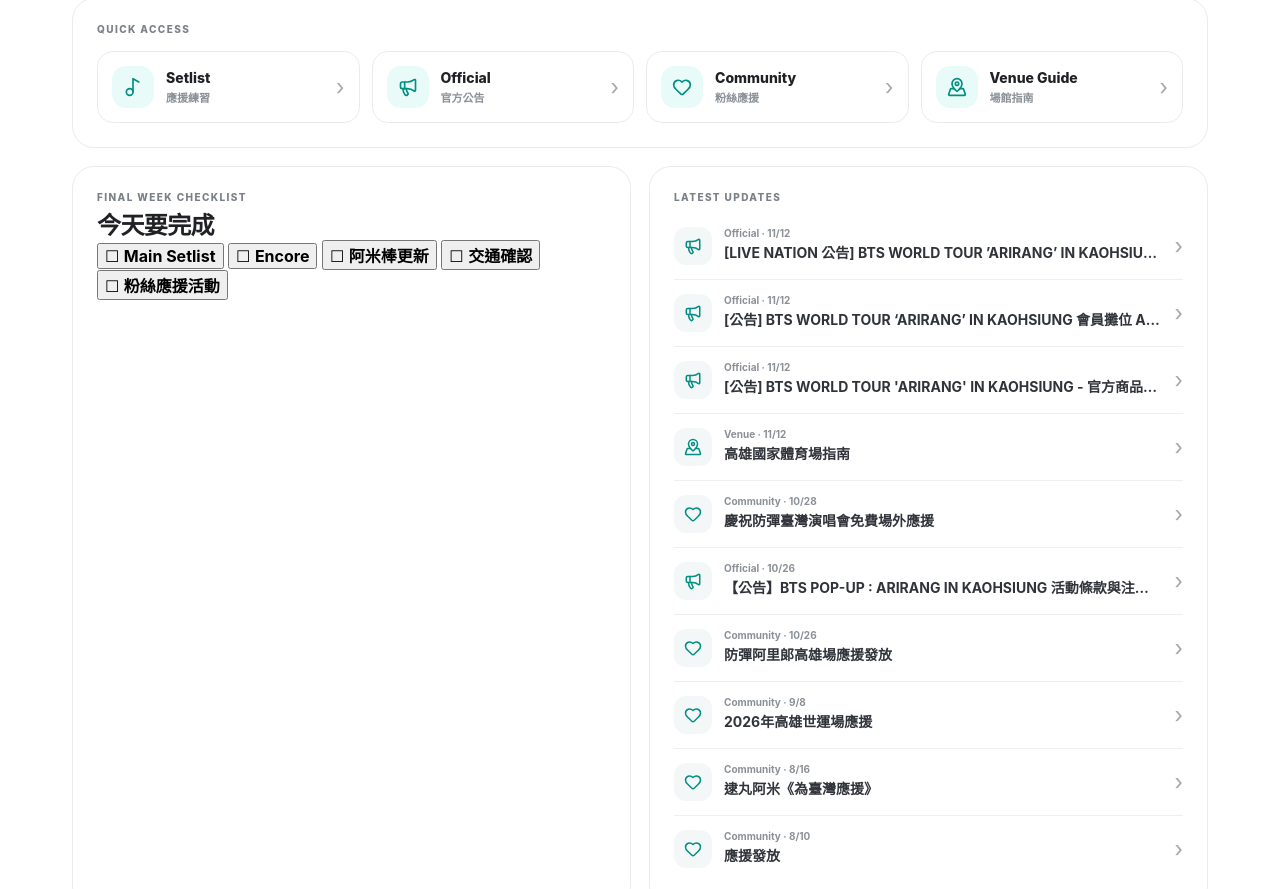
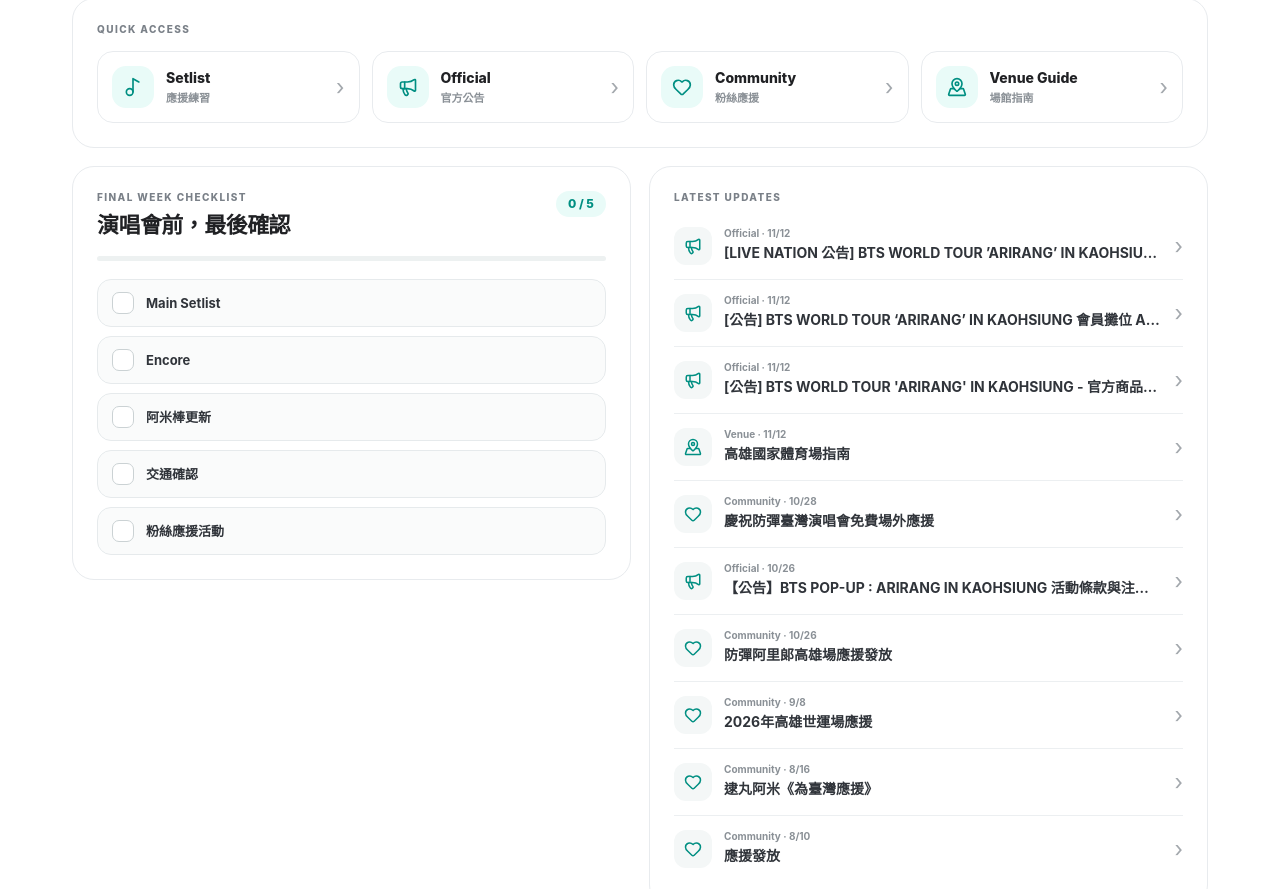
Before and after one commit to uubox1230/army-ready, a plain HTML site: page index.html in a window 1280 px wide. Shown: the part 857-1746 px from the top of the page. Drawn offline with Linux system fonts and the light colour scheme.

Commit message:
main page UI update

```diff
--- a/css/dashboard.css
+++ b/css/dashboard.css
@@ -543,6 +543,137 @@
 }
 
 /* =========================================================
+   Final Week Checklist
+========================================================= */
+
+.checklist-card {
+  min-height: 0;
+  align-self: start;
+}
+
+.checklist-header {
+  display: flex;
+  align-items: flex-start;
+  justify-content: space-between;
+  gap: 18px;
+}
+
+.checklist-header h2 {
+  font-size: 22px;
+}
+
+.checklist-count {
+  flex: 0 0 auto;
+  min-width: 50px;
+  padding: 7px 10px;
+  border-radius: 999px;
+  background: var(--brand-soft, #e9faf7);
+  color: var(--brand-dark, #008f82);
+  font-size: 12px;
+  font-weight: 800;
+  line-height: 1;
+  text-align: center;
+}
+
+.checklist-progress {
+  width: 100%;
+  height: 5px;
+  margin-top: 18px;
+  overflow: hidden;
+  border-radius: 999px;
+  background: #edf1f1;
+}
+
+.checklist-progress span {
+  height: 100%;
+  display: block;
+  border-radius: inherit;
+  background: var(--brand, #00b8a9);
+}
+
+.checklist-list {
+  display: grid;
+  gap: 9px;
+  margin-top: 18px;
+}
+
+.checklist-item {
+  width: 100%;
+  min-height: 48px;
+  display: grid;
+  grid-template-columns: 22px minmax(0, 1fr);
+  align-items: center;
+  gap: 12px;
+  padding: 11px 14px;
+  border: 1px solid #e6eaec;
+  border-radius: 14px;
+  background: #fafbfb;
+  color: #30343a;
+  font: inherit;
+  text-align: left;
+  cursor: pointer;
+  -webkit-tap-highlight-color: transparent;
+}
+
+.checklist-item:hover {
+  border-color: #cfd9d7;
+  background: #ffffff;
+}
+
+.checklist-item:active {
+  border-color: #afd5cf;
+  background: #f3faf8;
+}
+
+.checklist-item:focus-visible {
+  outline: 3px solid rgba(0, 184, 169, 0.18);
+  outline-offset: 2px;
+}
+
+.checklist-checkbox {
+  width: 22px;
+  height: 22px;
+  display: grid;
+  place-items: center;
+  border: 1.5px solid #cbd2d4;
+  border-radius: 7px;
+  background: #ffffff;
+}
+
+.checklist-item strong {
+  min-width: 0;
+  font-size: 13px;
+  font-weight: 720;
+  line-height: 1.4;
+}
+
+.checklist-item.done {
+  border-color: #cceae5;
+  background: #f1faf8;
+  color: #667572;
+}
+
+.checklist-item.done .checklist-checkbox {
+  border-color: var(--brand, #00b8a9);
+  background: var(--brand, #00b8a9);
+}
+
+.checklist-item.done .checklist-checkbox::after {
+  width: 6px;
+  height: 10px;
+  content: "";
+  border-right: 2px solid #ffffff;
+  border-bottom: 2px solid #ffffff;
+  transform: translateY(-1px) rotate(45deg);
+}
+
+.checklist-item.done strong {
+  opacity: 0.68;
+  text-decoration: line-through;
+  text-decoration-thickness: 1px;
+}
+
+/* =========================================================
    Progress
 ========================================================= */
 
--- a/js/dashboard/dashboard-cards.js
+++ b/js/dashboard/dashboard-cards.js
@@ -660,25 +660,59 @@ function createRecapCard() {
 
 function createChecklistCard() {
   const done = getChecklistDone();
+  const total = DASHBOARD.checklist.length;
+  const completed = DASHBOARD.checklist.filter(item =>
+    done.includes(item.id)
+  ).length;
+  const percent = total > 0
+    ? Math.round((completed / total) * 100)
+    : 0;
 
   const section = document.createElement("section");
   section.className = "dashboard-card checklist-card";
 
   section.innerHTML = `
-    <p class="card-label">Final Week Checklist</p>
-    <h2>今天要完成</h2>
+    <div class="checklist-header">
+      <div>
+        <p class="card-label" data-i18n="dashboard.checklist.label">${window.t?.("dashboard.checklist.label", {}, "Final Week Checklist") || "Final Week Checklist"}</p>
+        <h2 data-i18n="dashboard.checklist.title">${window.t?.("dashboard.checklist.title", {}, "演唱會前，最後確認") || "演唱會前，最後確認"}</h2>
+      </div>
+
+      <strong class="checklist-count" aria-live="polite">
+        ${completed} / ${total}
+      </strong>
+    </div>
+
+    <div
+      class="checklist-progress"
+      role="progressbar"
+      aria-label="${window.t?.("dashboard.checklist.progress", {}, "Checklist completion") || "Checklist completion"}"
+      data-i18n-aria-label="dashboard.checklist.progress"
+      aria-valuemin="0"
+      aria-valuemax="${total}"
+      aria-valuenow="${completed}"
+    >
+      <span style="width: ${percent}%"></span>
+    </div>
 
     <div class="checklist-list">
-      ${DASHBOARD.checklist.map(item => `
-        <button
-          type="button"
-          class="checklist-item ${done.includes(item.id) ? "done" : ""}"
-          onclick="toggleChecklistItem('${item.id}')"
-        >
-          <span>${done.includes(item.id) ? "☑" : "☐"}</span>
-          <strong>${item.text}</strong>
-        </button>
-      `).join("")}
+      ${DASHBOARD.checklist.map(item => {
+        const isDone = done.includes(item.id);
+        const translationKey = `dashboard.checklist.${item.id}`;
+        const label = window.t?.(translationKey, {}, item.text) || item.text;
+
+        return `
+          <button
+            type="button"
+            class="checklist-item ${isDone ? "done" : ""}"
+            aria-pressed="${isDone}"
+            onclick="toggleChecklistItem('${item.id}')"
+          >
+            <span class="checklist-checkbox" aria-hidden="true"></span>
+            <strong data-i18n="${translationKey}">${label}</strong>
+          </button>
+        `;
+      }).join("")}
     </div>
   `;
 
--- a/js/i18n/en.js
+++ b/js/i18n/en.js
@@ -46,6 +46,14 @@
     "dashboard.progress.half": "Halfway there—keep going!",
     "dashboard.progress.started": "Great start—you've got this!( ฅ˙ᗜ˙)ฅ",
     "dashboard.progress.begin": "Start practicing together! (๑˃ᴗ˂๑)",
+    "dashboard.checklist.label": "Final Week Checklist",
+    "dashboard.checklist.title": "Final checks before the concert",
+    "dashboard.checklist.progress": "Final week checklist completion",
+    "dashboard.checklist.main-setlist": "Main Setlist",
+    "dashboard.checklist.encore": "Encore",
+    "dashboard.checklist.army-bomb": "ARMY Bomb Update",
+    "dashboard.checklist.traffic": "Transportation Check",
+    "dashboard.checklist.fan-events": "Fan Projects",
     "setlist.back": "Back to Home",
     "setlist.intro.title": "BTS WORLD TOUR 'ARIRANG' Full Setlist",
     "setlist.search_placeholder": "Search songs...",
--- a/js/i18n/zh-TW.js
+++ b/js/i18n/zh-TW.js
@@ -46,6 +46,14 @@
     "dashboard.progress.half": "練習一半了，加油！",
     "dashboard.progress.started": "衝啊！你可以的！( ฅ˙ᗜ˙)ฅ",
     "dashboard.progress.begin": "開始練習叭 (๑˃ᴗ˂๑)",
+    "dashboard.checklist.label": "Final Week Checklist",
+    "dashboard.checklist.title": "演唱會前，最後確認",
+    "dashboard.checklist.progress": "行前確認完成進度",
+    "dashboard.checklist.main-setlist": "Main Setlist",
+    "dashboard.checklist.encore": "Encore",
+    "dashboard.checklist.army-bomb": "阿米棒更新",
+    "dashboard.checklist.traffic": "交通確認",
+    "dashboard.checklist.fan-events": "粉絲應援活動",
     "setlist.back": "返回首頁",
     "setlist.intro.title": "BTS WORLD TOUR 'ARIRANG' 完整歌單",
     "setlist.search_placeholder": "搜尋歌曲...",
```
Also changed, not shown: 4 other files.
